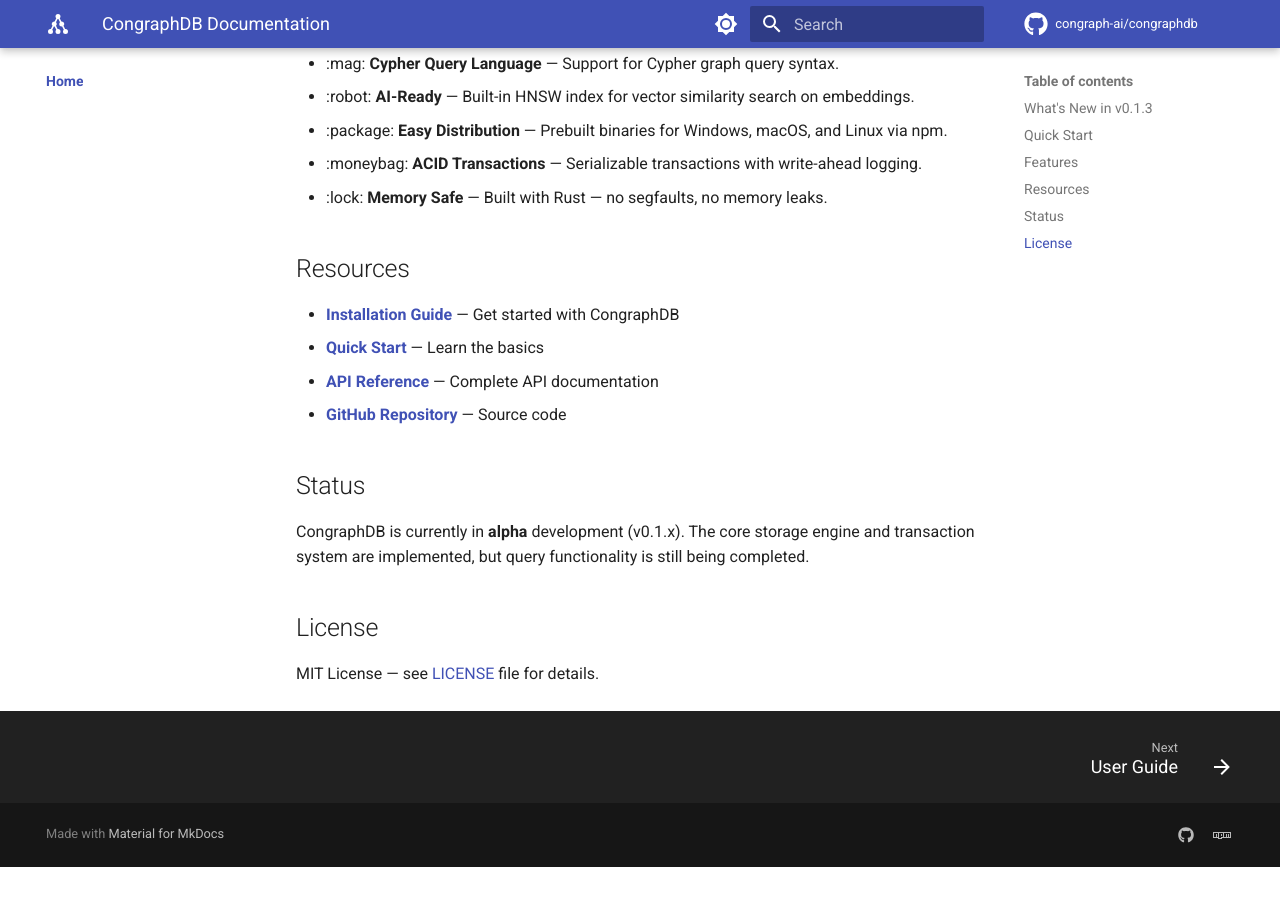
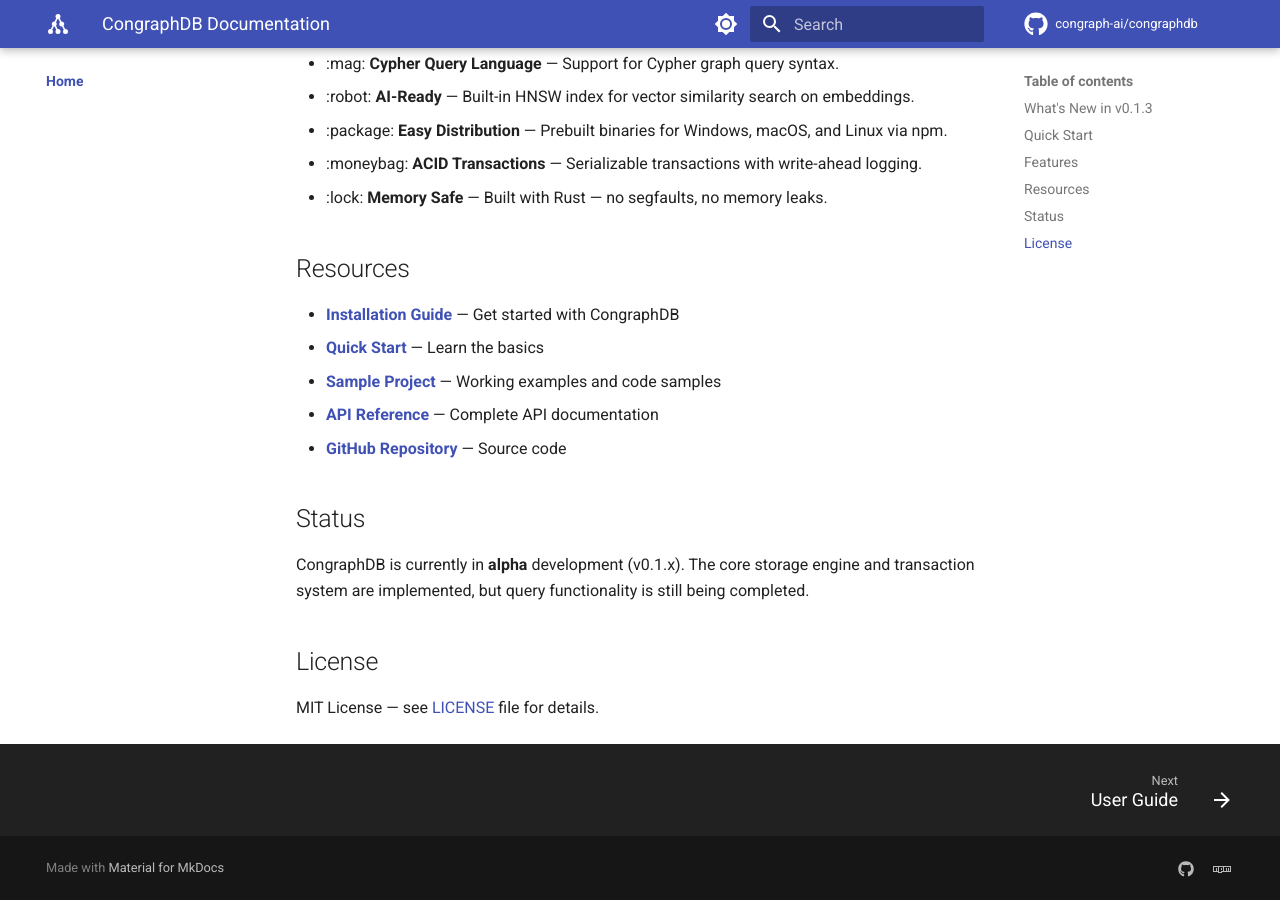
Before and after one commit to congraph-ai/congraphdb-docs, an MkDocs documentation site: the page built from docs/index.md, in a window 1280 px wide and 900 px high, scrolled down 1818 px. Built offline with MkDocs 1.6.1 and Material for MkDocs 9.7.7, drawn with Linux system fonts in a browser that asks for light colours; comment, search, counter and statistics services are not loaded; the version menu is left out; before the commit the page ends 2685 px from its top, so only the background shows below that.

```diff
--- a/docs/index.md
+++ b/docs/index.md
@@ -77,6 +77,7 @@ db.close();
 
 - **[Installation Guide](guide/installation.md)** — Get started with CongraphDB
 - **[Quick Start](guide/quick-start.md)** — Learn the basics
+- **[Sample Project](https://github.com/congraph-ai/congraphdb-sample)** — Working examples and code samples
 - **[API Reference](api/index.md)** — Complete API documentation
 - **[GitHub Repository](https://github.com/congraph-ai/congraphdb)** — Source code
 
```
Also changed, not shown: docs/api/javascript.md (+2 -0 lines), 1 other file.
